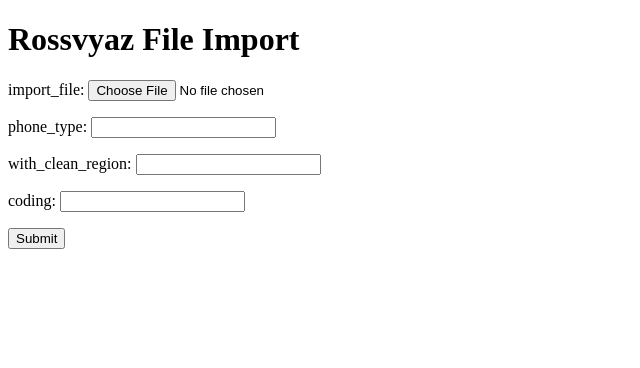
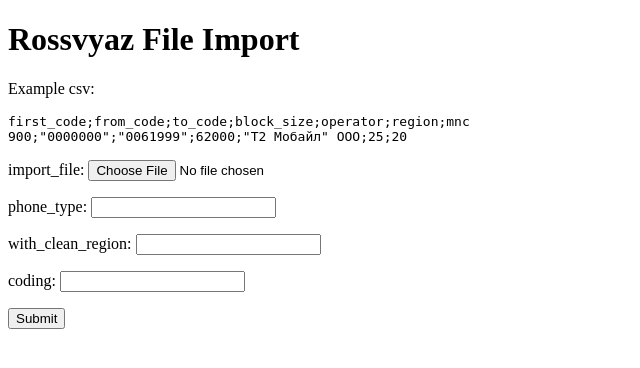
Before and after one commit to dapanin/django-rossvyaz, a Django app: template django_rossvyaz/templates/django_rossvyaz/import.html in a window 1280 px wide. Shown: the top 368 px of the page, without its empty margins (0-640 px from the left). Run offline with Django 3.2, Linux system fonts and the light colour scheme; the template is opened without the code that fills it, so the values that code supplies are empty, except form fields; tables that the repository leaves empty hold one stand-in row (values such as "Sample post"); form fields are guessed from the names that the template uses.

Commit message:
add example csv

```diff
--- a/django_rossvyaz/templates/django_rossvyaz/import.html
+++ b/django_rossvyaz/templates/django_rossvyaz/import.html
@@ -6,6 +6,9 @@
 </head>
 <body>
     <h1>Rossvyaz File Import</h1>
+    <p>Example csv:</p>
+    <pre>first_code;from_code;to_code;block_size;operator;region;mnc
+900;"0000000";"0061999";62000;"Т2 Мобайл" ООО;25;20</pre>
     <form method="post" enctype="multipart/form-data">
         {% csrf_token %}
         <p>import_file: {{ form.import_file }}</p>
```
